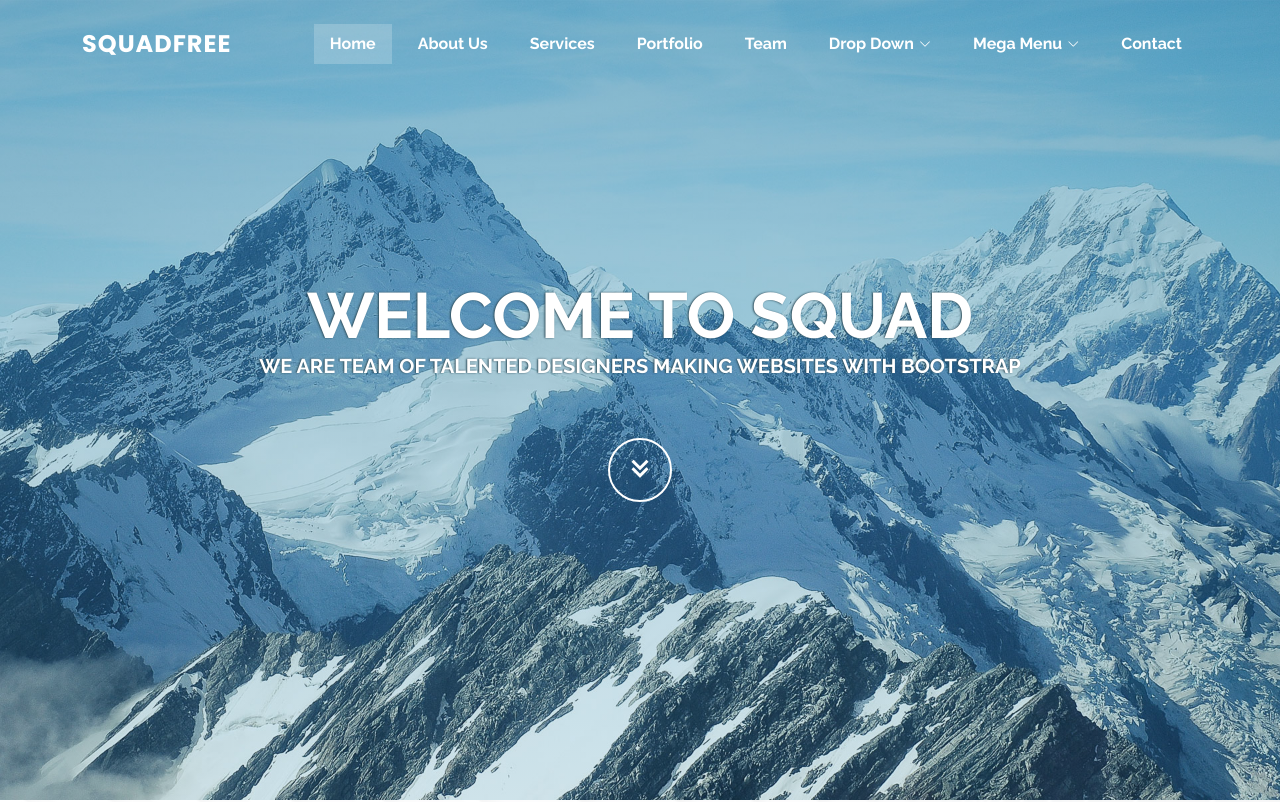
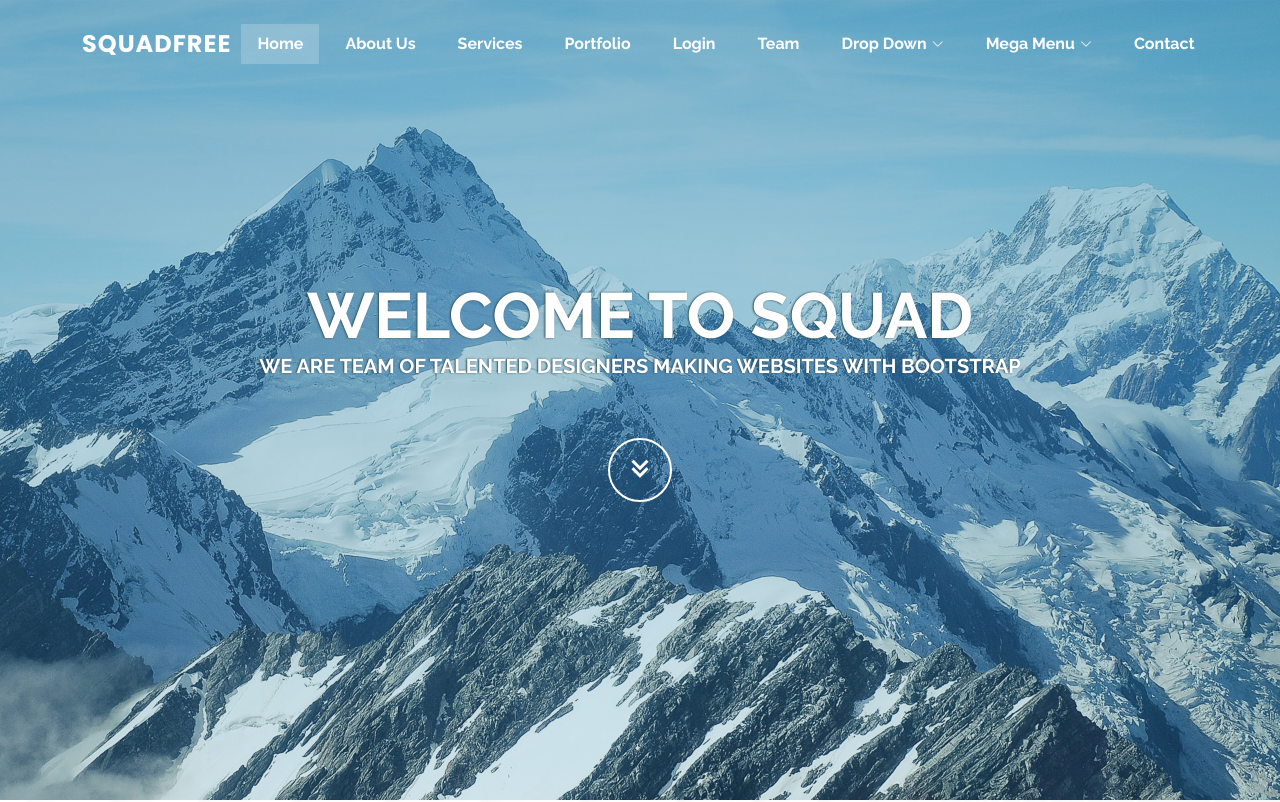
Before and after one commit to tacohwa/b032110124.github.io, a plain HTML site: page index.html in a window 1280 px wide. Shown: the top 802 px of the page. Drawn offline with nearby package versions, Linux system fonts and the light colour scheme.

Commit message:
index.html

```diff
--- a/index.html
+++ b/index.html
@@ -54,6 +54,7 @@
           <li><a class="nav-link scrollto" href="#about">About Us</a></li>
           <li><a class="nav-link scrollto" href="#services">Services</a></li>
           <li><a class="nav-link scrollto" href="#portfolio">Portfolio</a></li>
+          <li><a class="nav-link scrollto" href="#portfolio">Login</a></li>
           <li><a class="nav-link scrollto" href="#team">Team</a></li>
           <li class="dropdown"><a href="#"><span>Drop Down</span> <i class="bi bi-chevron-down"></i></a>
             <ul>
```
